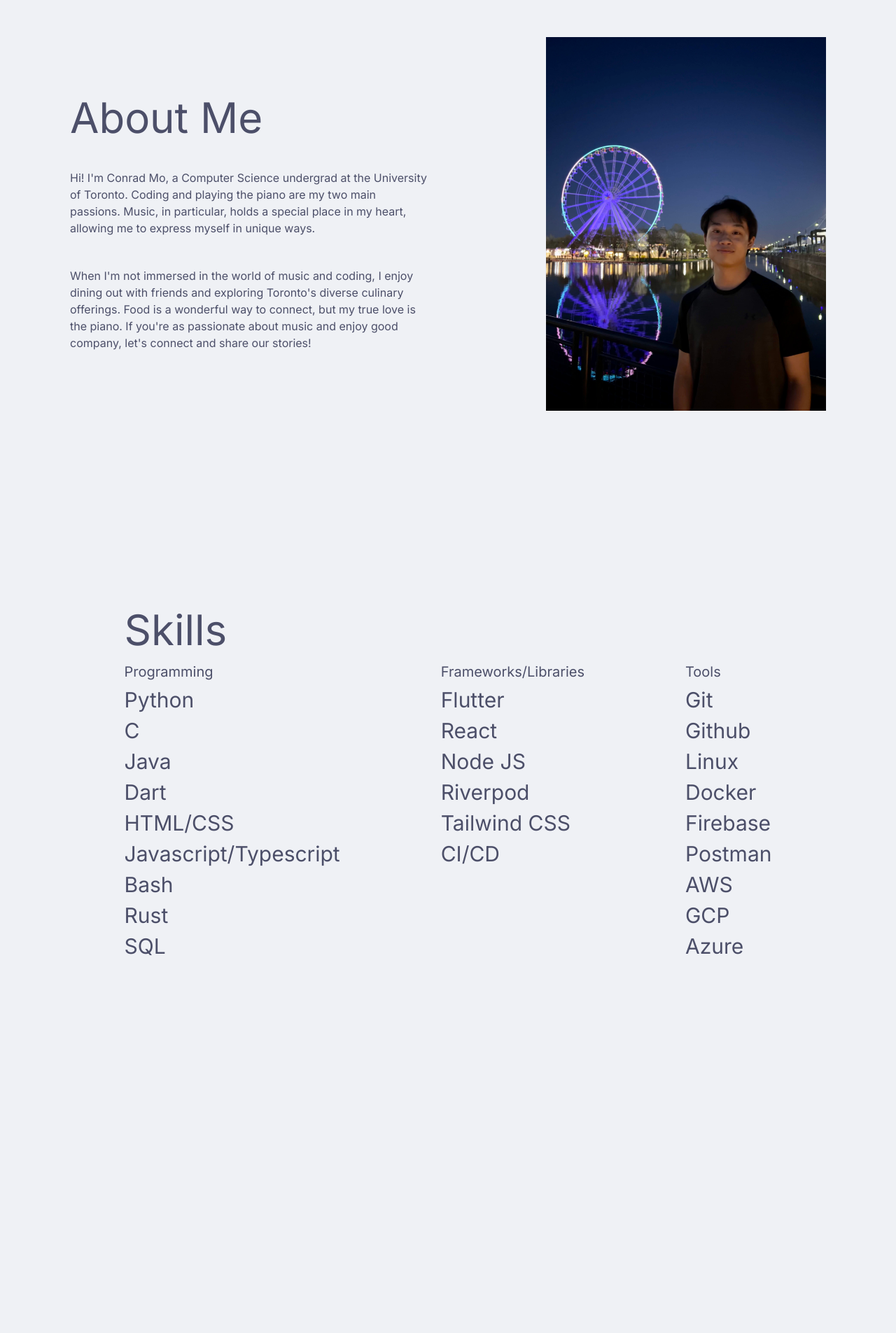
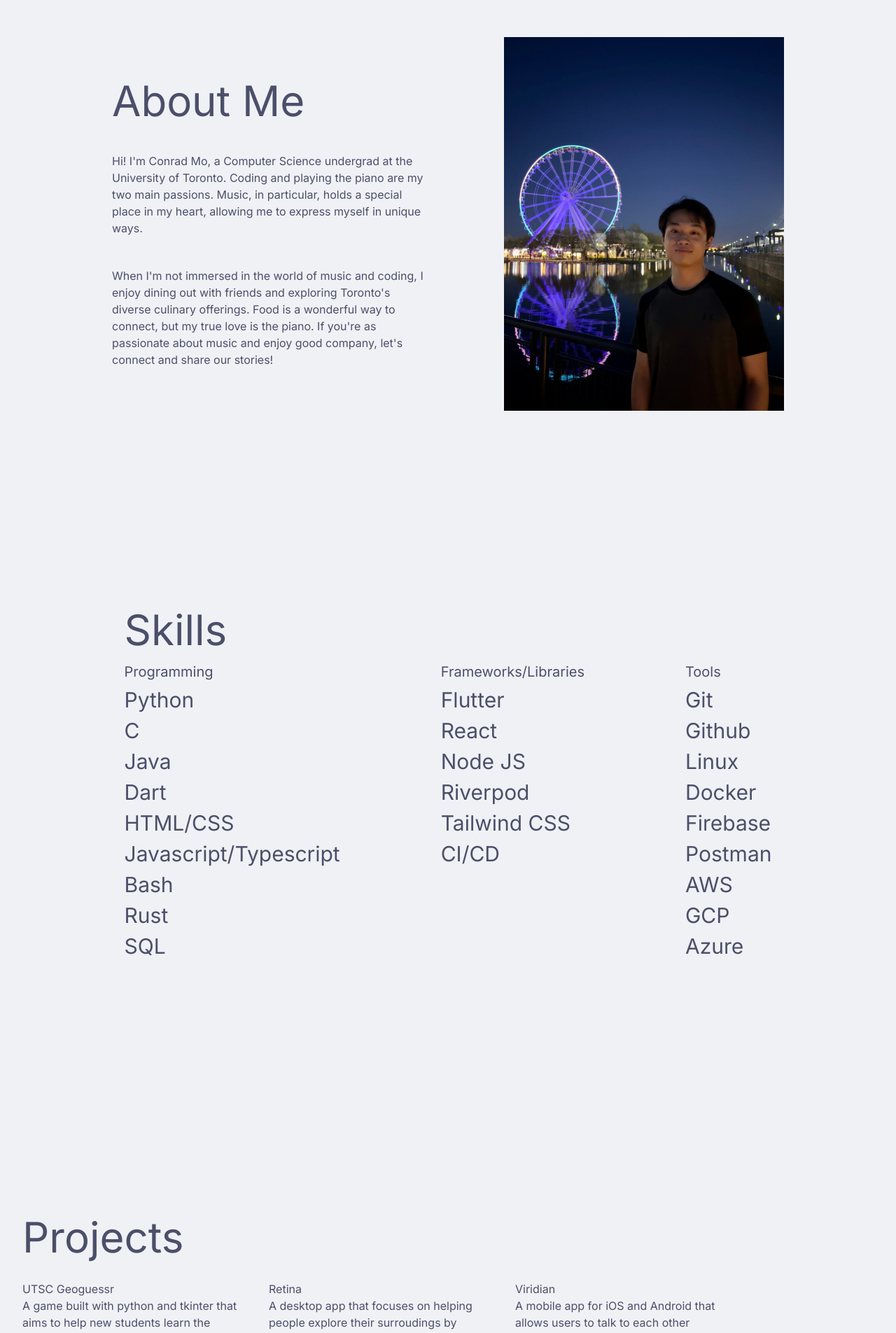
Before and after one commit to conrad-mo/personal-website-old, a Next.js app: page / in a window 1280 px wide. Shown: the part 880-2785 px from the top of the page at 70% size. Before the commit the page ends 2400 px from the top, so only its background shows below. Built offline with nearby package versions, Linux system fonts and the light colour scheme; what @catppuccin/tailwindcss would draw is missing.

Commit message:
Basically 0 styling and some? positioning. Will add assets later

```diff
--- a/app/page.tsx
+++ b/app/page.tsx
@@ -19,16 +19,16 @@ export default function Home() {
           </div>
         </div>
       </div>
-      <div className="flex h-screen justify-around gap-8 mx-8" id="aboutme">
+      <div className="flex h-screen justify-center gap-28 mx-8" id="aboutme">
         <div className="flex flex-col justify-center gap-11">
           <div className="text-6xl">About Me</div>
-          <div className="max-w-lg text-ctp-subtext1">
+          <div className="max-w-md text-ctp-subtext1">
             Hi! I&apos;m Conrad Mo, a Computer Science undergrad at the
             University of Toronto. Coding and playing the piano are my two main
             passions. Music, in particular, holds a special place in my heart,
             allowing me to express myself in unique ways.
           </div>
-          <div className="max-w-lg text-ctp-subtext1">
+          <div className="max-w-md text-ctp-subtext1">
             When I&apos;m not immersed in the world of music and coding, I enjoy
             dining out with friends and exploring Toronto&apos;s diverse
             culinary offerings. Food is a wonderful way to connect, but my true
@@ -48,7 +48,7 @@ export default function Home() {
       <div className="flex h-screen justify-center items-center" id="skills">
         <div className="flex flex-col justify-start gap-4">
           <div className="text-6xl">Skills</div>
-          <div className="flex gap-36">
+          <div className="flex gap-36 flex-wrap flex-shrink">
             <div className="flex flex-col text-3xl gap-2">
               <div className="text-xl text-ctp-mauve">Programming</div>
               <div className="text-ctp-subtext0 gap-2 flex flex-col">
@@ -64,7 +64,9 @@ export default function Home() {
               </div>
             </div>
             <div className="flex flex-col text-3xl gap-2">
-              <div className="text-xl text-ctp-yellow">Frameworks/Libraries</div>
+              <div className="text-xl text-ctp-yellow">
+                Frameworks/Libraries
+              </div>
               <div className="text-ctp-subtext0 gap-2 flex flex-col">
                 <div>Flutter</div>
                 <div>React</div>
@@ -91,6 +93,33 @@ export default function Home() {
           </div>
         </div>
       </div>
+      <div className="flex h-screen justify-center items-center" id="projects">
+        <div className="flex flex-col justify-start gap-8 m-8">
+          <div className="text-6xl">Projects</div>
+          <div className="flex flex-wrap gap-8">
+            <div className="flex flex-col w-80 shrink-0">
+              <div>UTSC Geoguessr</div>
+              <div>A game built with python and tkinter that aims to help new students learn the campus. Submission for HTV 7</div>
+            </div>
+            <div className="flex flex-col w-80 shrink-0">
+              <div>Retina</div>
+              <div>A desktop app that focuses on helping people explore their surroudings by providing definitions of objects around them. Submission for UoftHacksX</div>
+            </div>
+            <div className="flex flex-col w-80 shrink-0">
+              <div>Viridian</div>
+              <div>A mobile app for iOS and Android that allows users to talk to each other</div>
+            </div>
+            <div className="flex flex-col w-80 shrink-0">
+              <div>Speech Summarizer</div>
+              <div>A mobile app that summarizes long meetings into short meeting summaries. Winner of Best Mobile Hack at Ignition Hacks 2023</div>
+            </div>
+            <div className="flex flex-col w-80 shrink-0">
+              <div>Website</div>
+              <div>A website to display myself, skills and projects</div>
+            </div>
+          </div>
+        </div>
+      </div>
     </main>
   );
 }
--- a/components/navbar.tsx
+++ b/components/navbar.tsx
@@ -9,10 +9,12 @@ export default function Navbar() {
       <Link href="#aboutme">
         <button className="m-4">About</button>
       </Link>
-      <Link href='#skills'>
+      <Link href="#skills">
         <button className="m-4">Skills</button>
       </Link>
-      <button className="m-4">Projects</button>
+      <Link href="#projects">
+        <button className="m-4">Projects</button>
+      </Link>
       <div className="w-8"></div>
     </main>
   );
```
